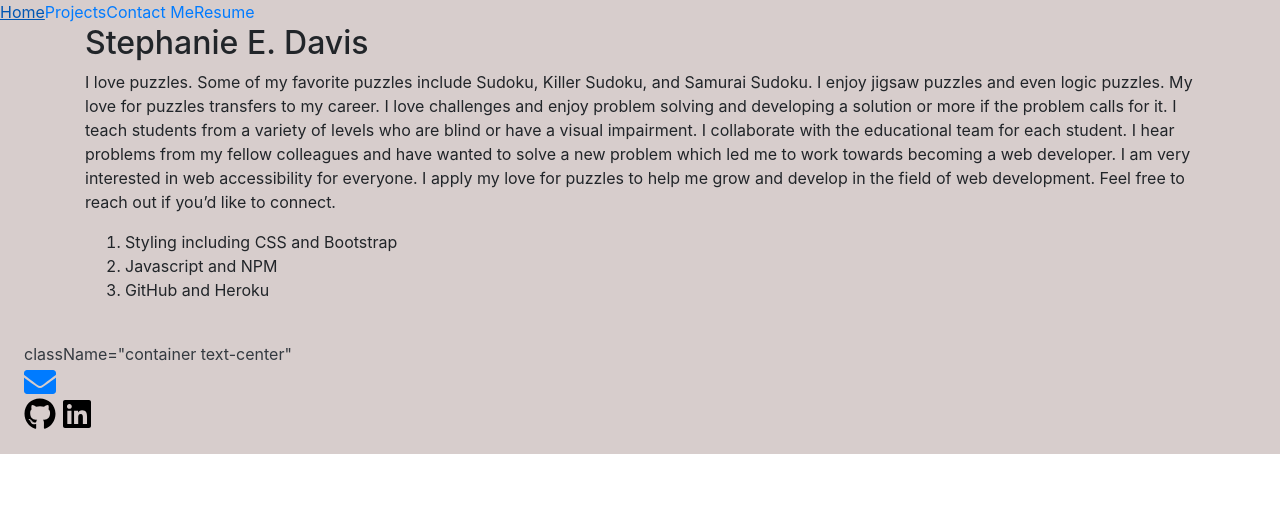
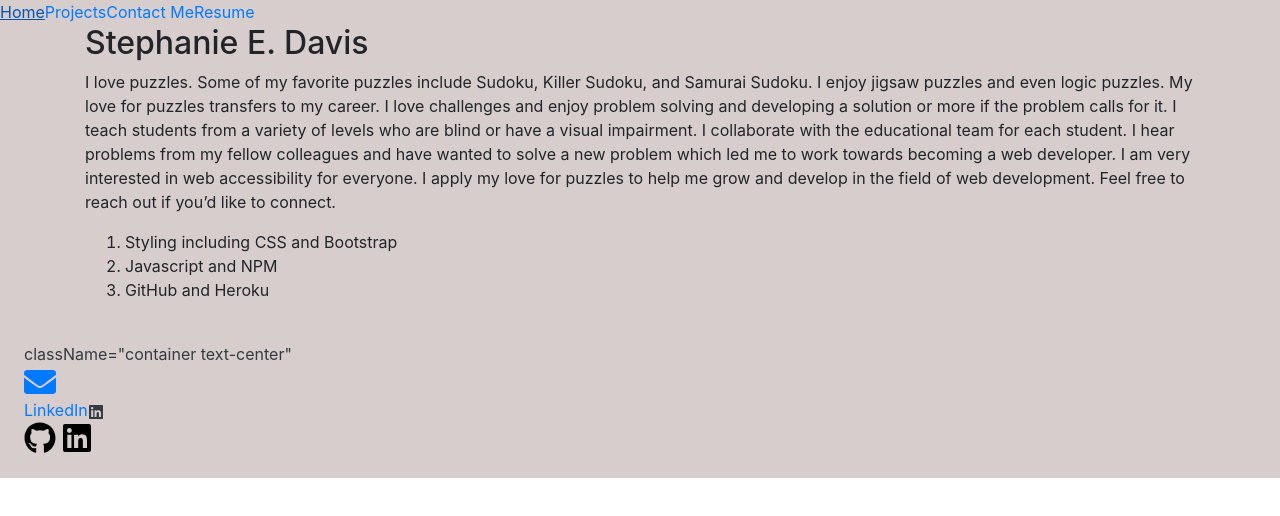
Before and after one commit to whatawhat/react_portfolio, a React (Create React App) app: page / in a window 1280 px wide. Shown: the top 516 px of the page. Built offline with nearby package versions, Linux system fonts and the light colour scheme; a web font is replaced by a local one.

Commit message:
working to make font awesome icons clickable

```diff
--- a/src/components/footer.js
+++ b/src/components/footer.js
@@ -10,6 +10,14 @@ function Footer() {
             <Link to="mailto:stephedavis12@gmail.com">
               <FaEnvelope size="2em"/>
             </Link>
+          </div>
+          <div>
+            <a href="https://github.com/whatawhat"> <i class="fa fa-github fa-4x"></i></a>
+          </div>
+          <div id="linkedin">
+            <i className="fab fa-linkedin"></i>
+            <a href="www.linkedin.com/in/stephanie-davis-56780b3b" target="_blank" rel="noreferrer">LinkedIn</a>
+            <FaLinkedin>LinkedIn</FaLinkedin>
           </div>
           <a href="https://github.com/whatawhat" target="_blank" rel="noreferrer">
           <i className="fa fa-github" id='githubAnchor'></i> </a>
```
